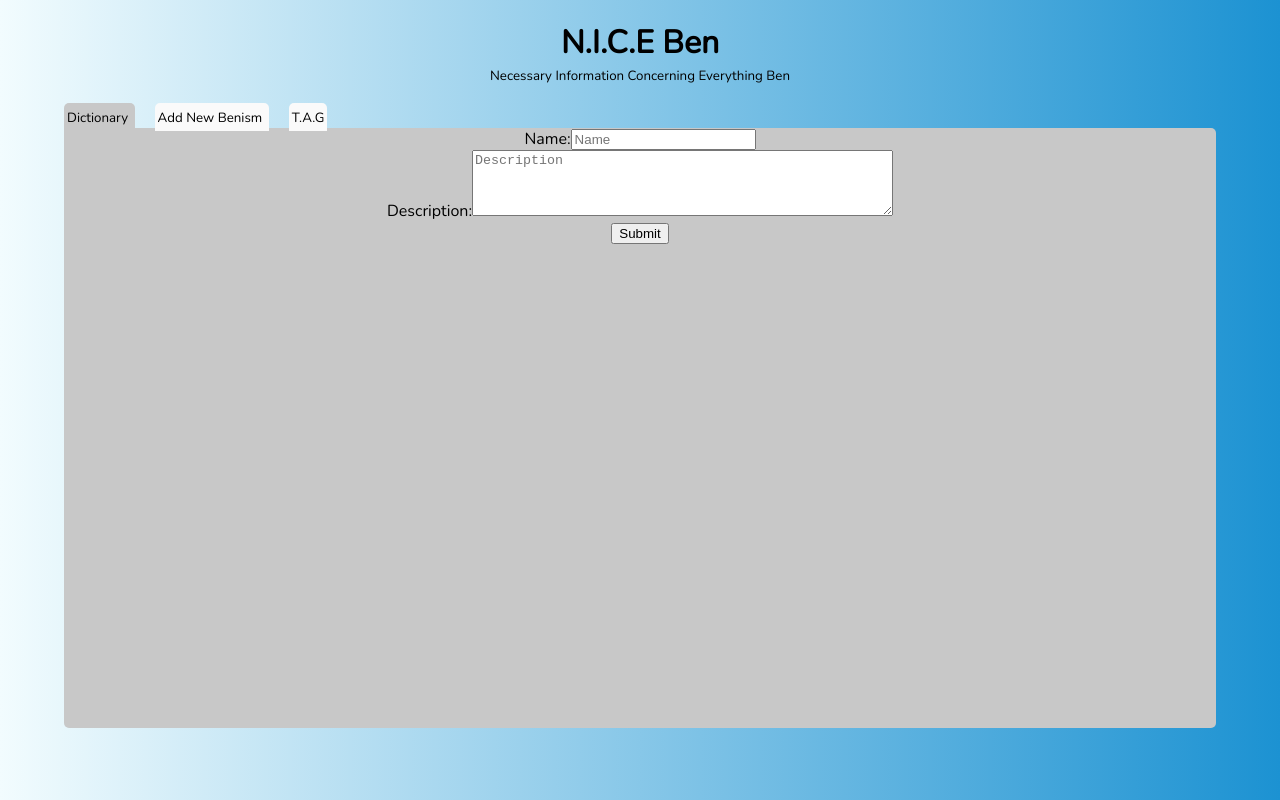
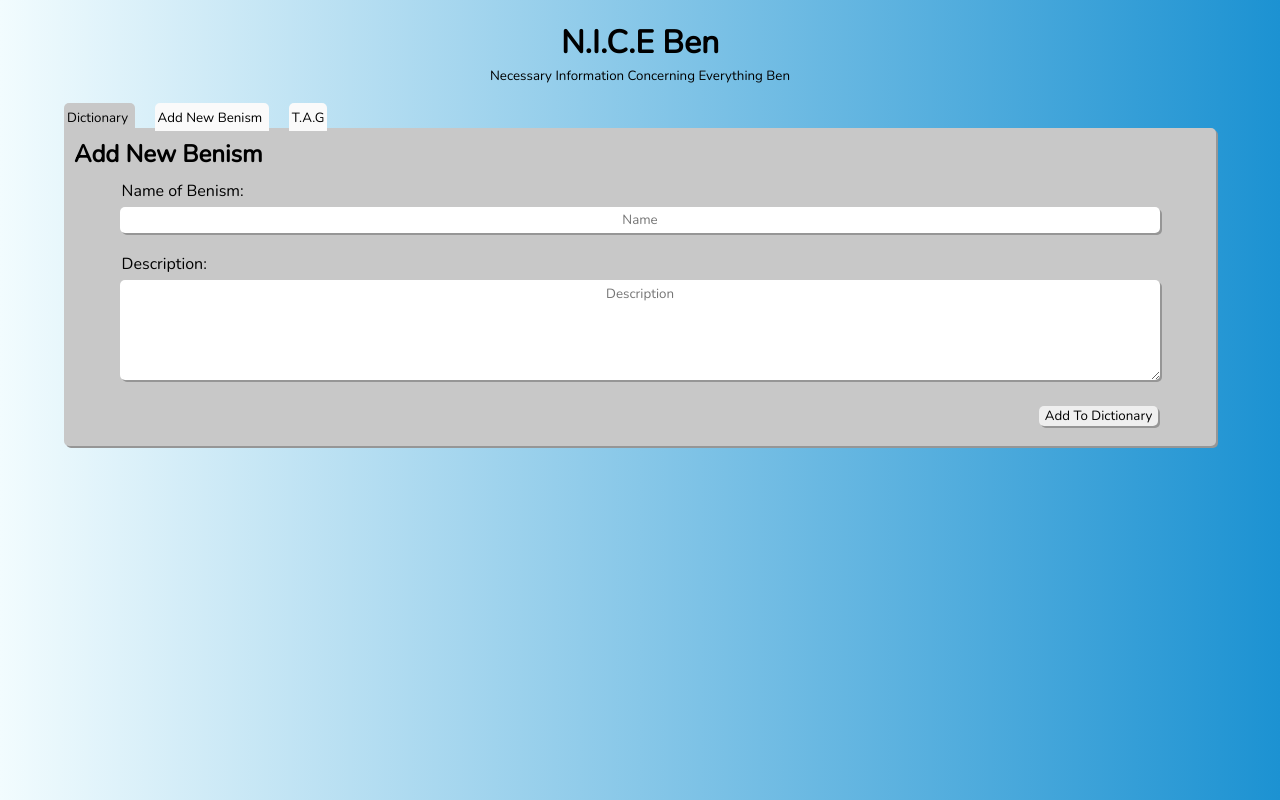
Before and after one commit to MellKay/benisms-hackathon, a React (Create React App) app: page /add in a window 1280 px wide. Built offline with nearby package versions, Linux system fonts and the light colour scheme.

Commit message:
form css'd and box shadows added

```diff
--- a/src/Components/App/App.css
+++ b/src/Components/App/App.css
@@ -16,8 +16,11 @@ body {
   margin-left: 5%;
   background-color: rgb(200, 200, 200);
   border-radius: 0px 5px 5px 5px;
-  height: 75vh;
+  height: auto;
+  max-height: 75vh;
+  padding-bottom: 20px;
   overflow-y: scroll;
+  box-shadow: 2px 2px rgb(150, 150, 150);
 }
 
 .wrapper > p {
@@ -43,4 +46,5 @@ body {
   border-radius: 5px;
   border: none;
   width: 80%;
+  box-shadow: 2px 2px rgb(150, 150, 150);
 }
--- a/src/Components/Form/index.css
+++ b/src/Components/Form/index.css
@@ -0,0 +1,27 @@
+.formInput {
+  font-family: "Nunito", sans-serif;
+  text-align: center;
+  border-radius: 5px;
+  border: none;
+  width: 90%;
+  margin-bottom: 20px;
+  line-height: 1.8em;
+  box-shadow: 2px 2px rgb(150, 150, 150);
+}
+
+.labels {
+  display: block;
+  text-align: left;
+  margin-left: 5%;
+  margin-bottom: 5px;
+}
+
+.addButton {
+  font-family: "Nunito", sans-serif;
+  float: right;
+  margin-right: 5%;
+  text-align: center;
+  border-radius: 5px;
+  border: none;
+  box-shadow: 2px 2px rgb(150, 150, 150);
+}
--- a/src/Components/Form/index.js
+++ b/src/Components/Form/index.js
@@ -1,21 +1,23 @@
 import React from "react";
+import "./index.css";
 
 function Form() {
   return (
     <div className="wrapper">
-      <form className="f1">
-        <label>
-          Name:
-          <input type="text" name="name" placeholder="Name" />
-        </label>
-      </form>
-      <form className="f2">
-        <label>
-          Description:
-          <textarea placeholder="Description" rows="4" cols="50" />
-        </label>
-      </form>
-      <button type="submit"> Submit</button>
+      <h2 className="tabTitle"> Add New Benism </h2>
+
+      <label className="labels">Name of Benism:</label>
+      <input type="text" name="name" placeholder="Name" className="formInput" />
+
+      <label className="labels">Description:</label>
+      <textarea
+        placeholder="Description"
+        rows="4"
+        cols="50"
+        className="formInput"
+      />
+
+      <button className="addButton"> Add To Dictionary </button>
     </div>
   );
 }
```
